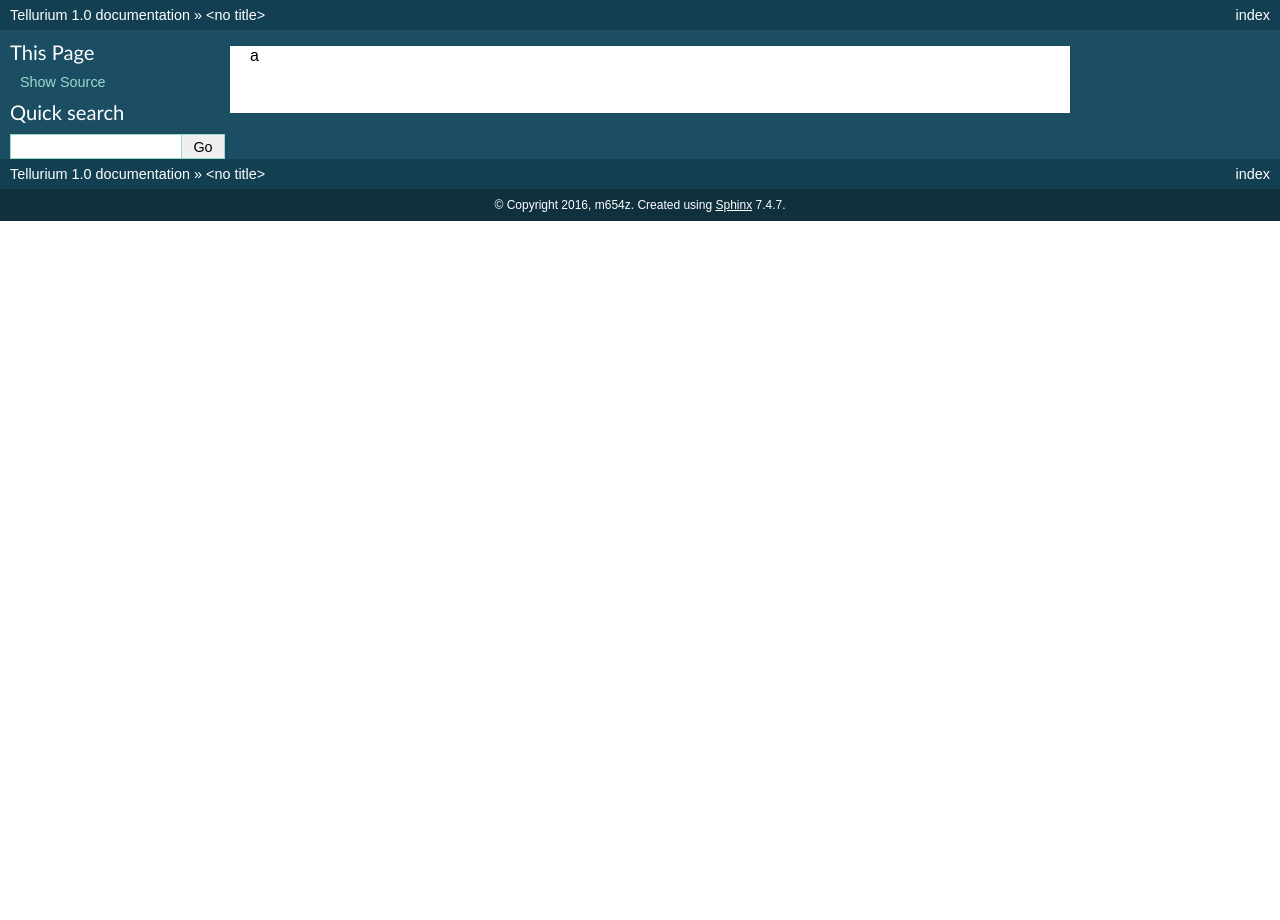
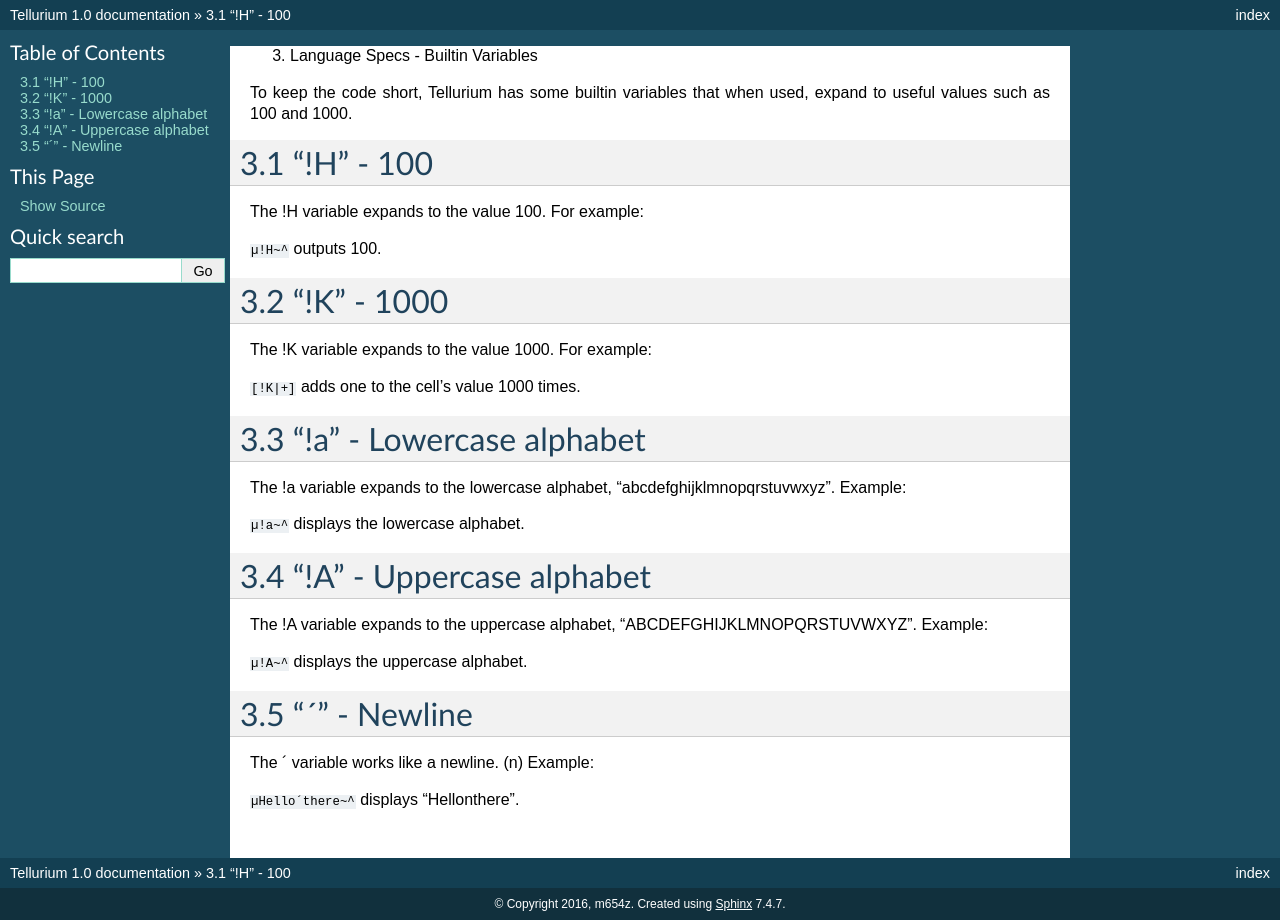
Before and after one commit to m654z/Tellurium, a Sphinx documentation site: the page built from docs/spec-vars.rst, in a window 1280 px wide. Built offline with Sphinx 7.4.7, drawn with Linux system fonts in a browser that asks for light colours.

Commit message:
Update spec-vars.rst

```diff
--- a/docs/spec-vars.rst
+++ b/docs/spec-vars.rst
@@ -1 +1,43 @@
-a
+3. Language Specs - Builtin Variables
+
+To keep the code short, Tellurium has some builtin variables that when used, expand to useful values such as 100 and 1000.
+
+3.1 "!H" - 100
+==============
+
+The !H variable expands to the value 100.
+For example:
+
+``µ!H~^`` outputs 100.
+
+3.2 "!K" - 1000
+===============
+
+The !K variable expands to the value 1000.
+For example:
+
+``[!K|+]`` adds one to the cell's value 1000 times.
+
+3.3 "!a" - Lowercase alphabet
+=============================
+
+The !a variable expands to the lowercase alphabet, "abcdefghijklmnopqrstuvwxyz".
+Example:
+
+``µ!a~^`` displays the lowercase alphabet.
+
+3.4 "!A" - Uppercase alphabet
+=============================
+
+The !A variable expands to the uppercase alphabet, "ABCDEFGHIJKLMNOPQRSTUVWXYZ".
+Example:
+
+``µ!A~^`` displays the uppercase alphabet.
+
+3.5 "´" - Newline
+=================
+
+The ´ variable works like a newline. (\n)
+Example:
+
+``µHello´there~^`` displays "Hello\nthere".
```
